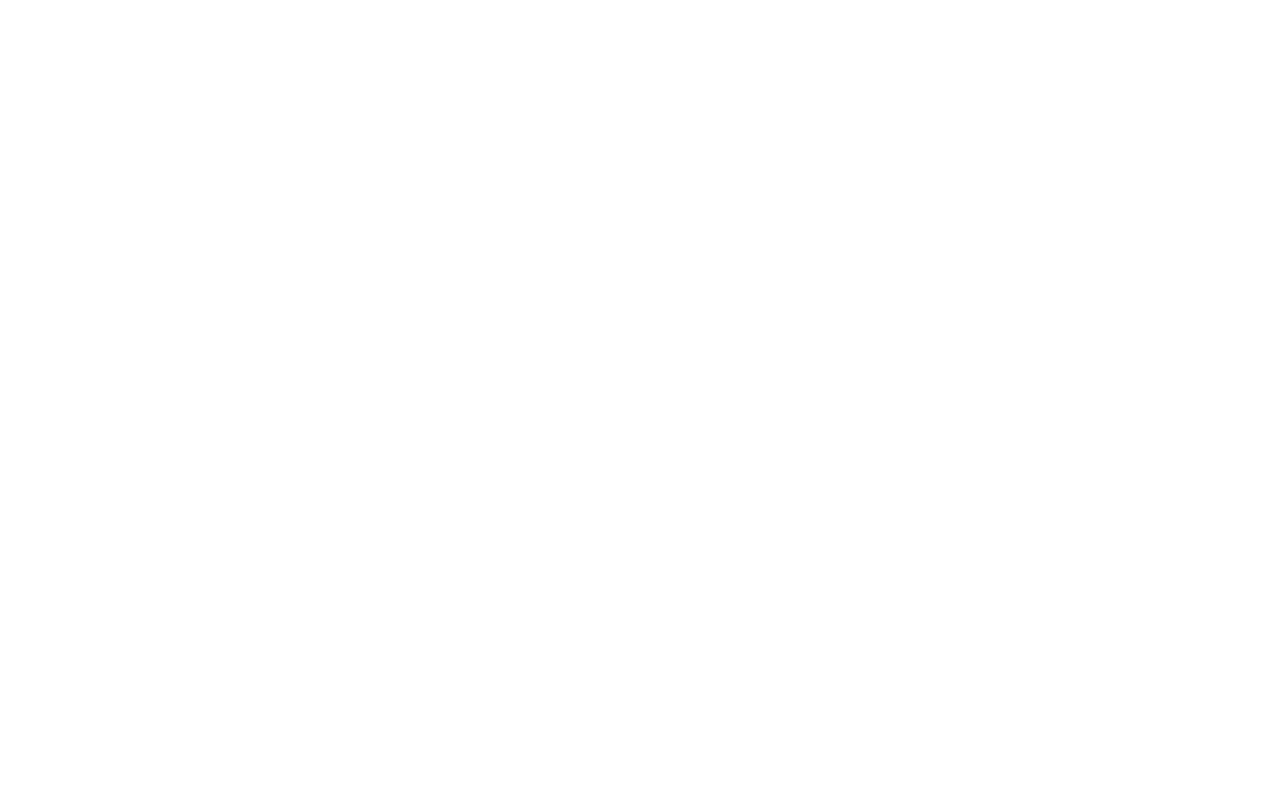
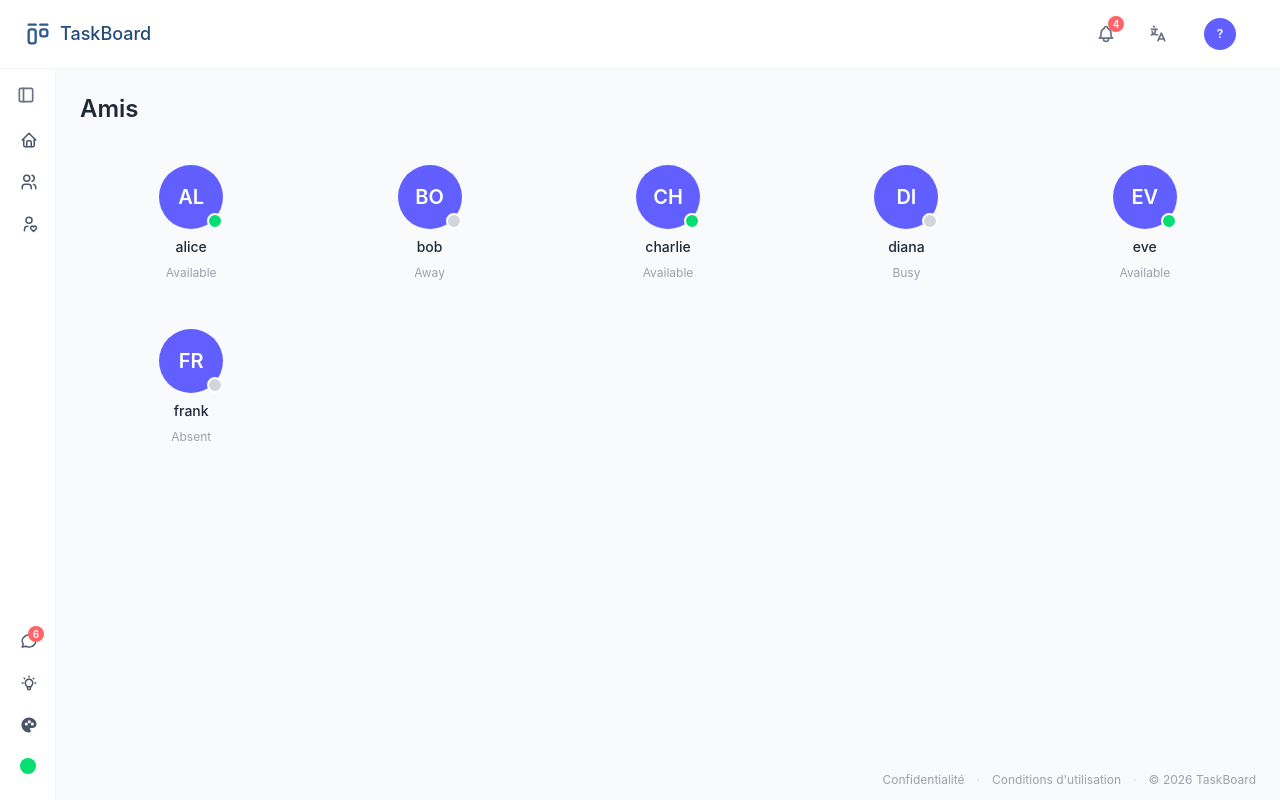
Before and after one commit to Camillia9/Transcendence, a React (Vite) app in the folder Transcendence/frontend/: page /friends in a window 1280 px wide. Before the commit this address had no page. Built offline with nearby package versions, Linux system fonts and the light colour scheme.

Commit message:
Debut de la page Friends avec mock

```diff
--- a/Transcendence/frontend/src/App.jsx
+++ b/Transcendence/frontend/src/App.jsx
@@ -11,6 +11,7 @@
 import KanbanPage from './pages/KanbanPage'
 import Organisation from './pages/Organisation'
 import Chat from './pages/Chat'
+import FriendsPage from './pages/FriendsPage'
 import AuthLayout from './layouts/AuthLayout'
 import MainLayout from './layouts/MainLayout'
 import ProtectedRoute from './components/ProtectedRoute'
@@ -43,6 +44,7 @@
               <Route path="/profil" element={<Profil />} />
               <Route path="/designsystem" element={<DesignSystem />} />
               <Route path="/chat" element={<Chat />} />
+              <Route path="/friends" element={<FriendsPage />} />
               <Route element={<ProtectedRoute />}>
                 <Route path="/test" element={<Test />} />
                 <Route path="/dashboard" element={<Dashboard />} />
--- /dev/null
+++ b/Transcendence/frontend/src/components/ui/FriendCard.jsx
@@ -0,0 +1,21 @@
+import Avatar from "./Avatar"
+
+export default function FriendCard({ friend, onClick }) {
+	return (
+		<button
+			onClick={onClick}
+      className="flex flex-col items-center gap-2 p-4 rounded-xl hover:bg-gray-100 transition-colors"
+		>
+      <div className="relative">
+        <Avatar src={friend.avatar} username={friend.pseudo} size="lg" />
+        <span
+          className={`absolute bottom-0 right-0 w-4 h-4 rounded-full border-2 border-white ${
+            friend.isOnline ? 'bg-green-400' : 'bg-gray-300'
+          }`}
+        />
+      </div>
+      <span className="text-sm font-medium text-gray-800">{friend.pseudo}</span>
+      <span className="text-xs text-gray-400">{friend.statut}</span>
+		</button>
+	)
+}
--- /dev/null
+++ b/Transcendence/frontend/src/data/mockFriends.js
@@ -0,0 +1,15 @@
+// Forme identique à GET /friends : une ligne Friend, le user sous .friend
+export const mockFriends = [
+  { id: 1, userId: 42, friendId: 7,  createdAt: "2026-07-20T10:00:00.000Z",
+    friend: { id: 7,  pseudo: "alice",   avatar: null, statut: "Available", isOnline: true } },
+  { id: 2, userId: 42, friendId: 12, createdAt: "2026-07-21T10:00:00.000Z",
+    friend: { id: 12, pseudo: "bob",     avatar: null, statut: "Away",    isOnline: false } },
+  { id: 3, userId: 42, friendId: 19, createdAt: "2026-07-22T10:00:00.000Z",
+    friend: { id: 19, pseudo: "charlie", avatar: null, statut: "Available", isOnline: true } },
+  { id: 4, userId: 42, friendId: 23, createdAt: "2026-07-23T10:00:00.000Z",
+    friend: { id: 23, pseudo: "diana",   avatar: null, statut: "Busy",     isOnline: false } },
+  { id: 5, userId: 42, friendId: 31, createdAt: "2026-07-24T10:00:00.000Z",
+    friend: { id: 31, pseudo: "eve",     avatar: null, statut: "Available", isOnline: true } },
+  { id: 6, userId: 42, friendId: 38, createdAt: "2026-07-25T10:00:00.000Z",
+    friend: { id: 38, pseudo: "frank",   avatar: null, statut: "Absent",      isOnline: false } },
+]
--- a/Transcendence/frontend/src/layouts/MainLayout.jsx
+++ b/Transcendence/frontend/src/layouts/MainLayout.jsx
@@ -1,4 +1,4 @@
-import { IconPaletteFilled, IconBell, IconBulb, IconHome, IconLanguage, IconLayoutSidebar, IconMessageCircle, IconMessageCircle2, IconUsers } from '@tabler/icons-react'
+import { IconPaletteFilled, IconBell, IconBulb, IconHome, IconLanguage, IconLayoutSidebar, IconMessageCircle, IconMessageCircle2, IconUsers, IconUserHeart } from '@tabler/icons-react'
 import { useState, useEffect } from 'react'
 import { Outlet, useNavigate } from 'react-router-dom'
 import { useAuth } from '../context/AuthContext'
@@ -217,8 +217,18 @@
               {sidebarOpen && (
                 <span>Organisations</span>
               )}
+            </button>
 
+            <button
+              onClick={() => navigate('/friends')}
+              className='flex items-center gap-3 px-3 py-2.5 rounded-lg hover:bg-gray-100 transition-colors text-gray-600 text-sm'
+            >
+              <IconUserHeart size={18} className='shrink-0'/>
+              {sidebarOpen && (
+                <span>Friends</span>
+              )}
             </button>
+
           </div>
 
           <div className='flex flex-col gap-1 px-2 mt-auto mb-4'>
--- /dev/null
+++ b/Transcendence/frontend/src/pages/FriendsPage.jsx
@@ -0,0 +1,26 @@
+import { mockFriends } from "../data/mockFriends"
+import FriendCard from "../components/ui/FriendCard"
+
+export default function FriendsPage() {
+	const friends = mockFriends // A remplace par l'API
+
+	return (
+		<div>
+			<h1 className="text-2xl font-semibold text-gray-800 mb-6">Amis</h1>
+
+			{friends.length === 0 ? (
+				<p className="text-sm text-gray-400">Tu n'as pas encore d'amis.</p>
+			) : (
+				<div className="grid grid-cols-2 sm:grid-cols-3 md:grid-cols-4 lg:grid-cols-5 gap-4">
+					{friends.map((item) => (
+						<FriendCard
+							key={item.id}
+							friend={item.friend}
+							onClick={() => {}} // A brancher
+						/>
+					))}
+				</div>
+			)}
+		</div>
+	)
+}
```
